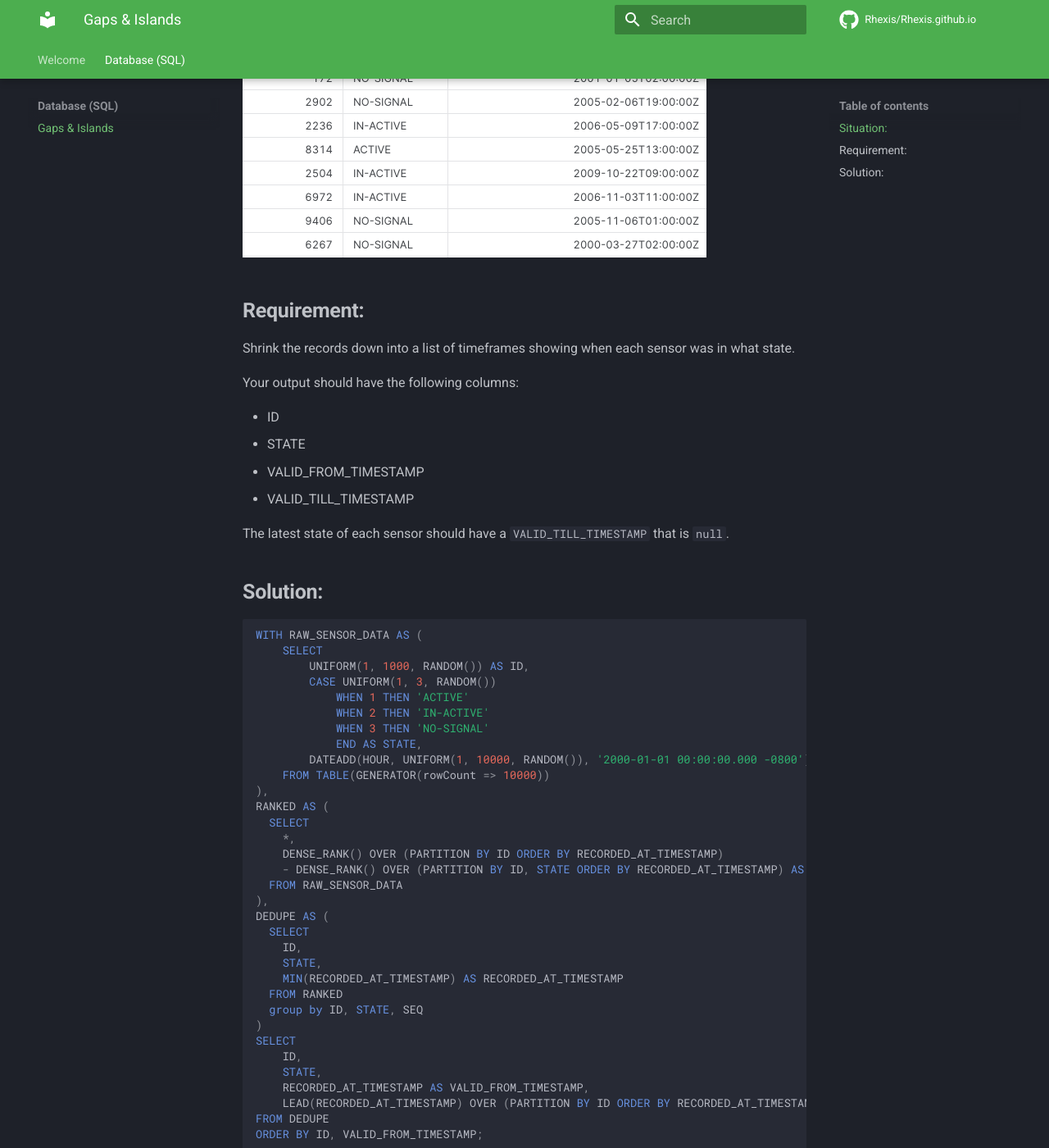
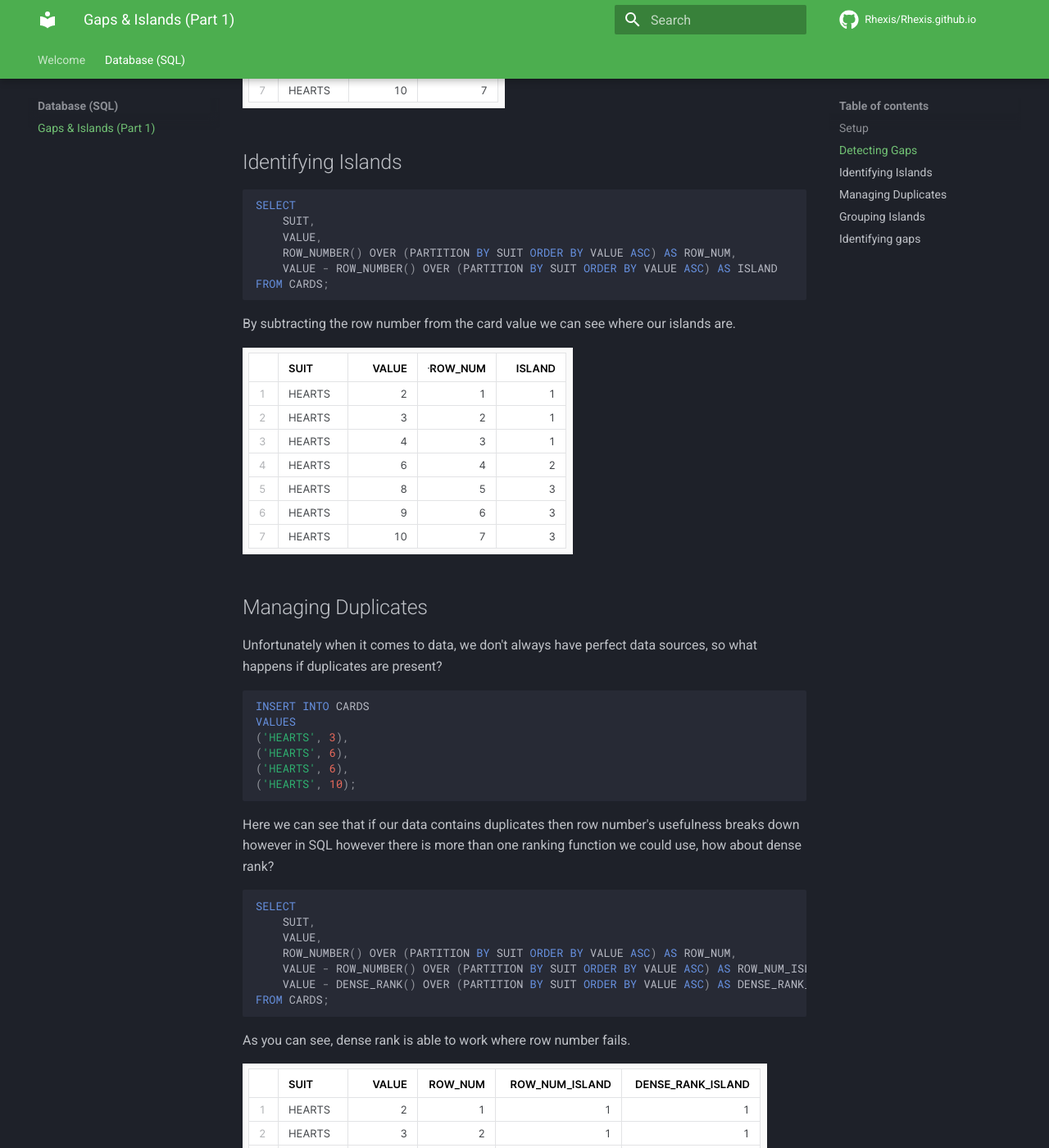
Before and after one commit to Rhexis/Rhexis.github.io, an MkDocs documentation site: the page built from docs/Database (SQL)/gaps_and_islands.md, in a window 1280 px wide and 1400 px high, scrolled down 957 px. Shown: the whole window at 82% size. Built offline with MkDocs 1.6.1 and Material for MkDocs 9.7.7, drawn with Linux system fonts in a browser that asks for light colours; comment, search, counter and statistics services are not loaded; some of the changed text lies outside the part shown.

Commit message:
Update Gaps & Islands

```diff
--- a/docs/Database (SQL)/gaps_and_islands.md
+++ b/docs/Database (SQL)/gaps_and_islands.md
@@ -1,84 +1,125 @@
-# **Gaps & Islands**
+# **Gaps & Islands (Part 1)**
 
-!!! info "note"
+## Setup
+~~~ sql
+CREATE TABLE CARDS (
+    SUIT STRING,
+    VALUE INTEGER
+);
+INSERT INTO CARDS
+VALUES
+('HEARTS', 2),
+('HEARTS', 3),
+('HEARTS', 4),
+('HEARTS', 6),
+('HEARTS', 8),
+('HEARTS', 9),
+('HEARTS', 10);
+~~~
 
-    The SQL here was tested in Snowflake. Solution needs explanation.
+## Detecting Gaps
+~~~ sql
+SELECT
+    SUIT,
+    VALUE,
+    ROW_NUMBER() OVER (PARTITION BY SUIT ORDER BY VALUE ASC) AS ROW_NUM
+FROM CARDS;
+~~~
 
-## **Situation:**
-You have many sensors which report their status on the hour when their state changes.
-Sometimes the sensors will report their state even when the state hasn't changed.
+We know that in a single suit that there is 13 cards, if we check `MAX(ROW_NUM)`
+we can see that it's less than our expected value, therefore this is an indicator of gaps.
 
-These sensors can be in one of three states:
+![detecting_gaps.png](detecting_gaps.png)
 
-1. ACTIVE
-2. IN-ACTIVE
-3. NO-SIGNAL
+## Identifying Islands
+~~~ sql
+SELECT
+    SUIT,
+    VALUE,
+    ROW_NUMBER() OVER (PARTITION BY SUIT ORDER BY VALUE ASC) AS ROW_NUM,
+    VALUE - ROW_NUMBER() OVER (PARTITION BY SUIT ORDER BY VALUE ASC) AS ISLAND
+FROM CARDS;
+~~~
 
-Lets generate some data:
+By subtracting the row number from the card value we can see where our islands are.
+
+![identifying_islands.png](identifying_islands.png)
+
+## Managing Duplicates
+Unfortunately when it comes to data, we don't always have perfect data sources,
+so what happens if duplicates are present?
 ~~~ sql
-WITH RAW_SENSOR_DATA AS (
+INSERT INTO CARDS
+VALUES
+('HEARTS', 3),
+('HEARTS', 6),
+('HEARTS', 6),
+('HEARTS', 10);
+~~~
+
+Here we can see that if our data contains duplicates then row number's usefulness breaks down however in SQL
+however there is more than one ranking function we could use, how about dense rank?
+~~~ sql
+SELECT
+    SUIT,
+    VALUE,
+    ROW_NUMBER() OVER (PARTITION BY SUIT ORDER BY VALUE ASC) AS ROW_NUM,
+    VALUE - ROW_NUMBER() OVER (PARTITION BY SUIT ORDER BY VALUE ASC) AS ROW_NUM_ISLAND,
+    VALUE - DENSE_RANK() OVER (PARTITION BY SUIT ORDER BY VALUE ASC) AS DENSE_RANK_ISLAND
+FROM CARDS;
+~~~
+As you can see, dense rank is able to work where row number fails.
+
+![managing_duplicates.png](managing_duplicates.png)
+
+## Grouping Islands
+If we group the islands together we start to get a clearer picture of what we have verses what we don't have.
+~~~ sql
+WITH ISLANDS AS (
     SELECT
-        UNIFORM(1, 1000, RANDOM()) AS ID,
-        CASE UNIFORM(1, 3, RANDOM())
-            WHEN 1 THEN 'ACTIVE'
-            WHEN 2 THEN 'IN-ACTIVE'
-            WHEN 3 THEN 'NO-SIGNAL'
-            END AS STATE,
-        DATEADD(HOUR, UNIFORM(1, 10000, RANDOM()), '2000-01-01 00:00:00.000 -0800') AS RECORDED_AT_TIMESTAMP
-    FROM TABLE(GENERATOR(rowCount => 10000))
-)
-SELECT *
-FROM RAW_SENSOR_DATA;
-~~~
-[![Raw Sensor Data](raw_sensor_data.png)](raw_sensor_data.png)
-
-## **Requirement:**
-Shrink the records down into a list of timeframes showing when each sensor was in what state.
-
-Your output should have the following columns:
-
-* ID
-* STATE
-* VALID_FROM_TIMESTAMP
-* VALID_TILL_TIMESTAMP
-
-The latest state of each sensor should have a `VALID_TILL_TIMESTAMP` that is `null`.
-
-## **Solution:**
-
-~~~ sql
-WITH RAW_SENSOR_DATA AS (
-    SELECT
-        UNIFORM(1, 1000, RANDOM()) AS ID,
-        CASE UNIFORM(1, 3, RANDOM())
-            WHEN 1 THEN 'ACTIVE'
-            WHEN 2 THEN 'IN-ACTIVE'
-            WHEN 3 THEN 'NO-SIGNAL'
-            END AS STATE,
-        DATEADD(HOUR, UNIFORM(1, 10000, RANDOM()), '2000-01-01 00:00:00.000 -0800') AS RECORDED_AT_TIMESTAMP
-    FROM TABLE(GENERATOR(rowCount => 10000))
-),
-RANKED AS (
-  SELECT
-    *,
-    DENSE_RANK() OVER (PARTITION BY ID ORDER BY RECORDED_AT_TIMESTAMP)
-    - DENSE_RANK() OVER (PARTITION BY ID, STATE ORDER BY RECORDED_AT_TIMESTAMP) AS SEQ
-  FROM RAW_SENSOR_DATA
-),
-DEDUPE AS (
-  SELECT
-    ID,
-    STATE,
-    MIN(RECORDED_AT_TIMESTAMP) AS RECORDED_AT_TIMESTAMP
-  FROM RANKED
-  group by ID, STATE, SEQ
+        SUIT,
+        VALUE,
+        VALUE - DENSE_RANK() OVER (PARTITION BY SUIT ORDER BY VALUE ASC) AS ISLAND
+    FROM CARDS
 )
 SELECT
-    ID,
-    STATE,
-    RECORDED_AT_TIMESTAMP AS VALID_FROM_TIMESTAMP,
-    LEAD(RECORDED_AT_TIMESTAMP) OVER (PARTITION BY ID ORDER BY RECORDED_AT_TIMESTAMP) AS VALID_TILL_TIMESTAMP
-FROM DEDUPE
-ORDER BY ID, VALID_FROM_TIMESTAMP;
+    SUIT,
+    MIN(VALUE) AS ISLAND_START,
+    MAX(VALUE) AS ISLAND_END,
+    MAX(VALUE) - MIN(VALUE) + 1 AS ISLAND_LENGTH,
+    COUNT(SUIT, VALUE) AS CARD_COUNT,
+    COUNT(SUIT, VALUE) - COUNT(DISTINCT SUIT, VALUE) AS DUPLICATE_CARDS
+FROM ISLANDS
+GROUP BY SUIT, ISLAND;
 ~~~
-[![solution.png](solution.png)](solution.png)
+
+![grouping_islands.png](grouping_islands.png)
+
+## Identifying gaps
+Now that we have identified the islands, what about the gaps? How big are they, how many are there?
+~~~ sql
+WITH BOUNDED AS (
+    SELECT SUIT, VALUE
+    FROM CARDS
+    UNION
+    SELECT 'HEARTS' AS SUIT, 0 AS VALUE
+    UNION
+    SELECT 'HEARTS' AS SUIT, 14 AS VALUE
+),
+OFFSETS AS (
+    SELECT
+        SUIT,
+        VALUE,
+        LEAD(VALUE) OVER (PARTITION BY SUIT ORDER BY VALUE ASC) AS NEXT_VALUE
+    FROM BOUNDED
+)
+SELECT
+    SUIT,
+    VALUE + 1 AS GAP_START,
+    NEXT_VALUE - 1 AS GAP_END,
+    GAP_END - GAP_START + 1 AS MISSING_CARD_COUNT
+FROM OFFSETS
+WHERE GAP_END >= GAP_START;
+~~~
+
+![identifying_gaps.png](identifying_gaps.png)
```
Also changed, not shown: docs/Database (SQL)/detecting_gaps.png (added), docs/Database (SQL)/grouping_islands.png (added), docs/Database (SQL)/identifying_gaps.png (added), docs/Database (SQL)/identifying_islands.png (added), docs/Database (SQL)/managing_duplicates.png (added), docs/Database (SQL)/raw_sensor_data.png (deleted), docs/Database (SQL)/solution.png (deleted).
